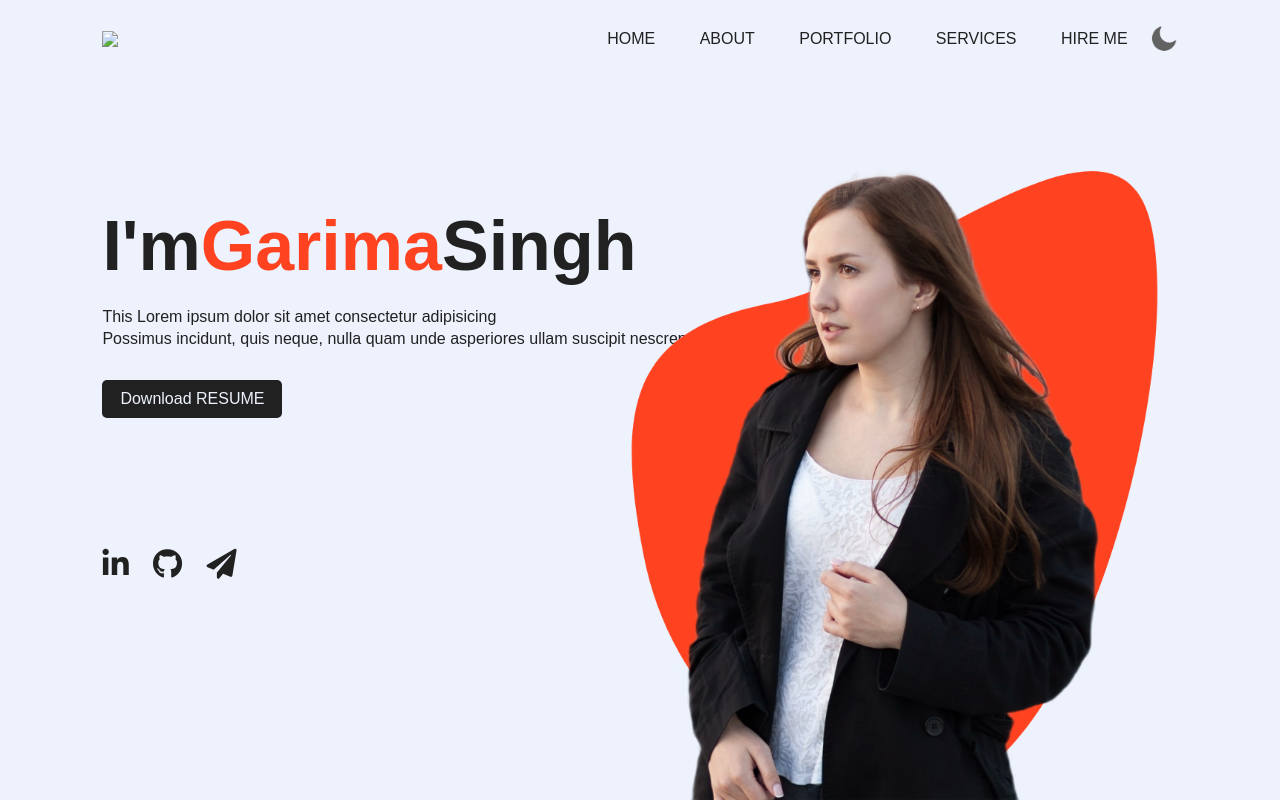
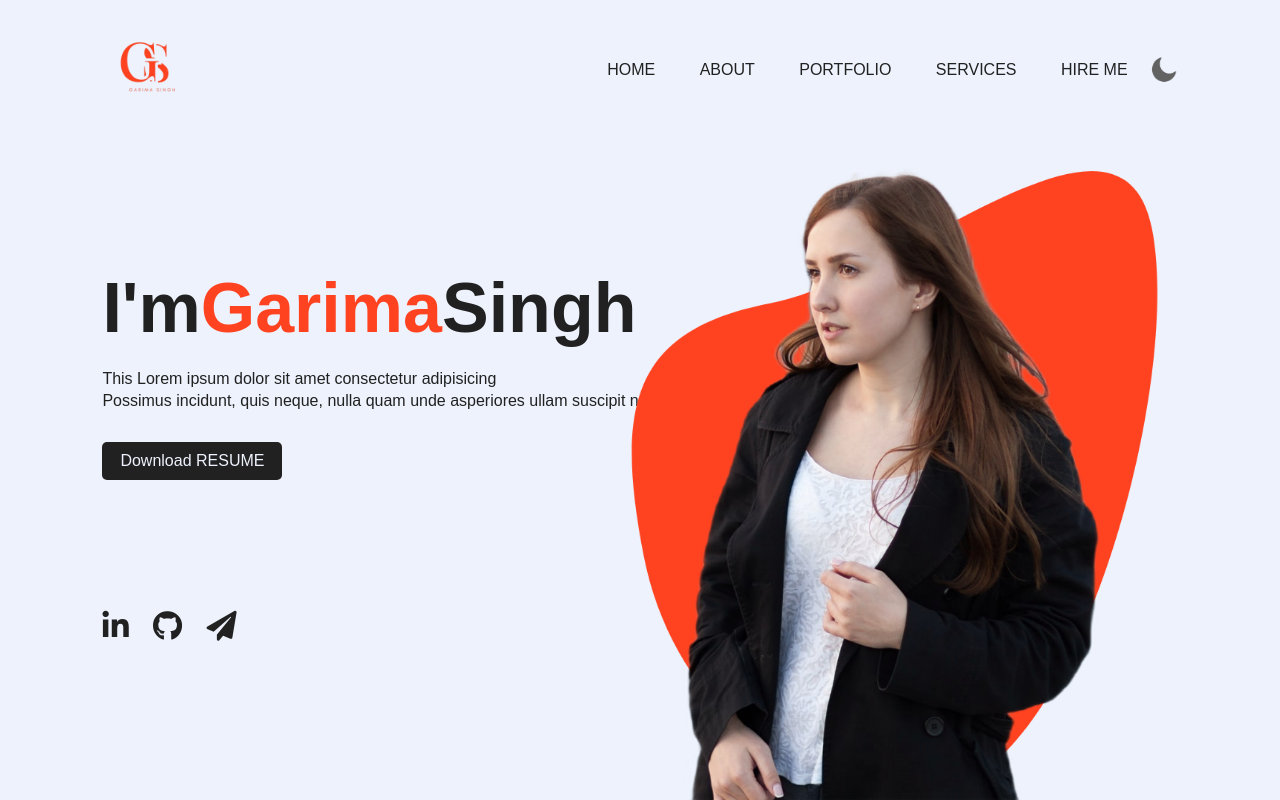
Before and after one commit to anilyadavup54/GS_portfolio, a plain HTML site: page index.html in a window 1280 px wide. Drawn offline with Linux system fonts and the light colour scheme.

Commit message:
Update index.html

```diff
--- a/index.html
+++ b/index.html
@@ -10,7 +10,7 @@
 <body>
     <div class="hero">
         <nav>
-            <img src="images/logo.png.png" class="logo">
+            <img src="images/logo.png" class="logo">
             <ul>
                 <li><a href="">HOME</a></li>
                 <li><a href="">ABOUT</a></li>
```
